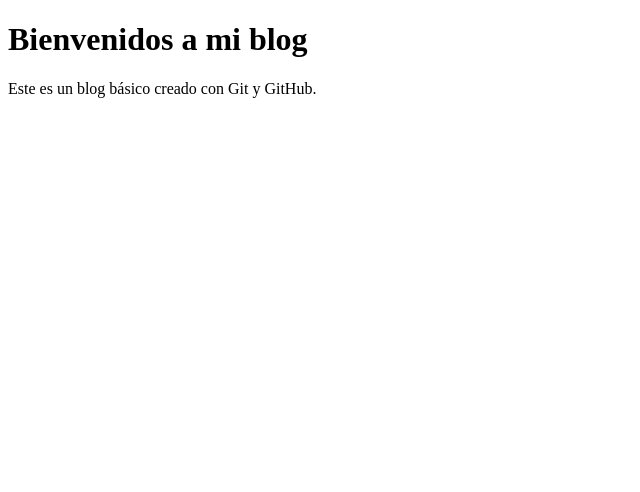
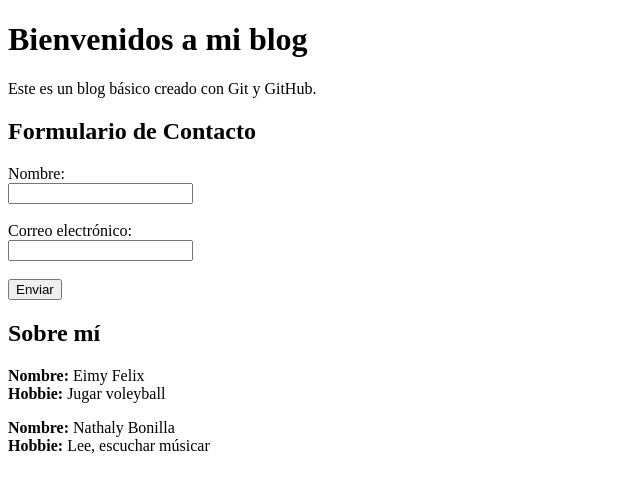
Before and after one commit to EimyFelix/Lab-1, a plain HTML site: page index.html in a window 1280 px wide. Shown: the whole page, without its empty margins (0-640 px from the left). Drawn offline with Linux system fonts and the light colour scheme.

Commit message:
Agregué mi nombre y mi pasatiempo

```diff
--- a/index.html
+++ b/index.html
@@ -8,5 +8,26 @@
 <body>
 <h1>Bienvenidos a mi blog</h1>
 <p>Este es un blog básico creado con Git y GitHub. </p>
+<h2>Formulario de Contacto</h2>
+<form action="/enviar" method="post">
+    <label for="nombre">Nombre:</label><br>
+    <input type="text" id="nombre" name="nombre" required><br><br>
+
+    <label for="email">Correo electrónico:</label><br>
+    <input type="email" id="email" name="email" required><br><br>
+
+    <input type="submit" value="Enviar">
+</form>
+
+<section>
+    <h2>Sobre mí</h2>
+
+    <p><strong>Nombre:</strong> Eimy Felix<br>
+    <strong>Hobbie:</strong> Jugar voleyball</p>
+
+    <p><strong>Nombre:</strong> Nathaly Bonilla<br>
+    <strong>Hobbie:</strong> Lee, escuchar músicar</p>
+</section>
 </body>
+
 </html>
```
